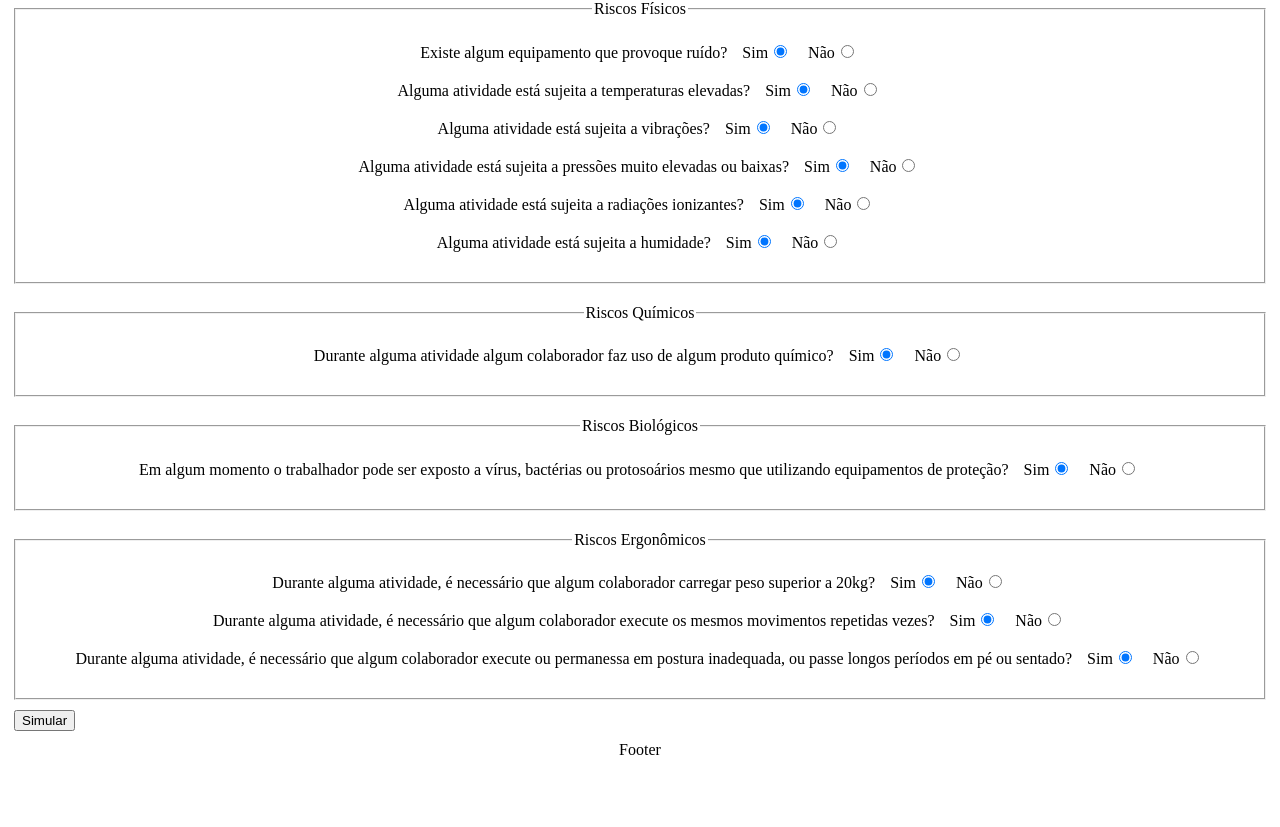
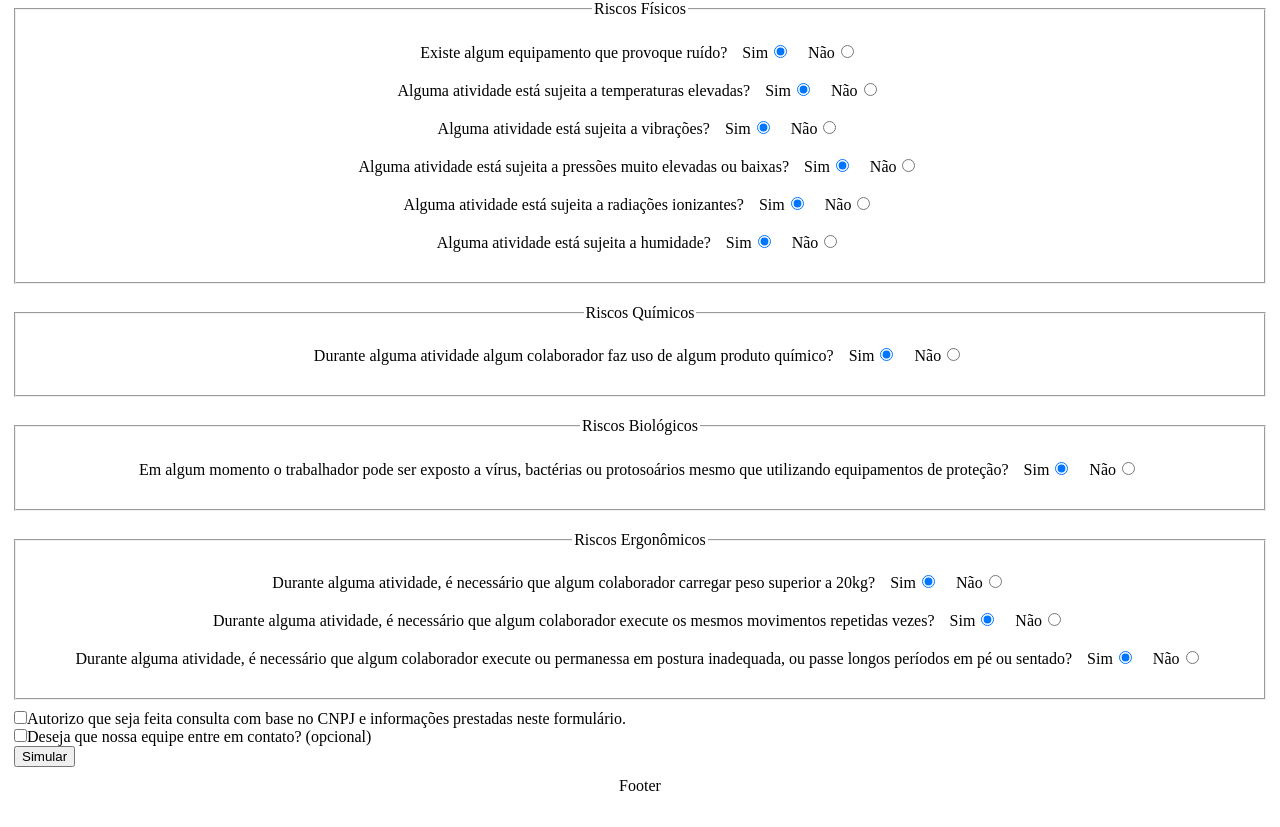
Before and after one commit to RomildoFH/e-social, a React (Create React App) app: page /e-social/orcamento in a window 1280 px wide. Shown: the part 422-1249 px from the top of the page. Before the commit the page ends 1213 px from the top, so only its background shows below. Built offline with nearby package versions, Linux system fonts and the light colour scheme.

Commit message:
Feat: implementada validação do formulário

```diff
--- a/src/pages/Budget.js
+++ b/src/pages/Budget.js
@@ -1,4 +1,5 @@
 import React, { useState } from "react";
+import { useNavigate } from "react-router-dom";
 import "./Budget.css";
 
 function Budget() {
@@ -19,6 +20,10 @@ function Budget() {
   const [peso, setPeso] = useState(true);
   const [repeticao, setRepeticao] = useState(true);
   const [postura, setPostura] = useState(true);
+  const [consulta, setConsulta] = useState(false);
+  const [contato, setContato] = useState(false);
+
+  const navigate = useNavigate();
 
   // regex para separação de dígitos
   // /^(\d{2})(\d{3})(\d{3})(\d{4})(\d{2})/
@@ -31,6 +36,8 @@ function Budget() {
     const { name, type } = target;
 
     const value = type === "checkbox" ? target.checked : target.value;
+
+    console.log(target.checked)
 
     switch (name) {
       case "nome":
@@ -133,10 +140,39 @@ function Budget() {
           setPostura(false);
         }
         break;
+      case "consulta":
+          setConsulta(value);
+        break;
+      case "contato":
+          setContato(value);
+        break;
       default:
         break;
     }
   };
+
+  const validationForms = () => {
+    const nameValidation = nome.length > 3;
+    const telefoneValidation = telefone.length >= 10;
+    const emailValidation = email.includes('@');
+    const cnpjValidation = cnpj.length  === 18;
+    const funcionariosValidation = Number(funcionarios) > 0;
+    const funcoesValidation = Number(funcoes) > 0;
+    const consultaValidation = consulta === true;
+
+    const result = (nameValidation && telefoneValidation && emailValidation && cnpjValidation && funcionariosValidation && funcoesValidation && consultaValidation)
+
+    return (result);
+  }
+
+  const handleSubmit = () => {
+    const validation = validationForms();
+    if (!validation) {
+      alert("Verifique os dados informados e autorize a consulta");
+    } else {
+      navigate("/e-social/sobre");
+    }
+  }
 
   return (
     <main className="page-container">
@@ -510,7 +546,15 @@ function Budget() {
             </label>
           </label>
         </fieldset>
-        <button type="button">Simular</button>
+        <label htmlFor="autorizacao-01">
+          <input type="checkbox" id="autorizacao-01" name="consulta" checked={ consulta } onChange={ handleChange } />
+          Autorizo que seja feita consulta com base no CNPJ e informações prestadas neste formulário.
+        </label>
+        <label htmlFor="autorizacao-02">
+          <input type="checkbox" id="autorizacao-02" name="contato" checked={ contato } onChange={ handleChange } />
+          Deseja que nossa equipe entre em contato? (opcional)
+        </label>
+        <button type="button" onClick={ handleSubmit }>Simular</button>
       </form>
     </main>
   );
```
